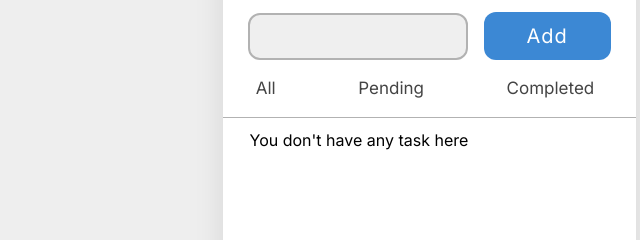
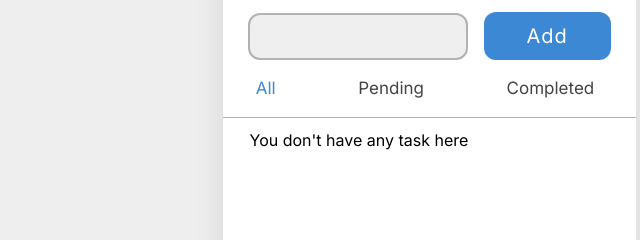
Before and after one commit to saimkrua/FinalProj_CEE_20_mcv_dev, a plain HTML site: page frontend/home.html in a window 1280 px wide. Both pictures are taken after a click on the element "All". Shown: the part 283-523 px from the top of the page, 211-851 px from the left. Drawn offline with Linux system fonts and the light colour scheme; no server answers.

Commit message:
set state filter

```diff
--- a/frontend/script.js
+++ b/frontend/script.js
@@ -43,10 +43,21 @@ const filters = document.querySelectorAll(".filter span");
 filters.forEach((btn) => {
     btn.addEventListener("click", () => {
         console.log(btn);
-
+        // for each filters set default
+        let nodes = document.querySelectorAll(".filter span.checked");
+        nodes.forEach((node) => node.classList.toggle("checked"));
+        btn.classList.toggle("checked");
         showTodo(btn.id);
     });
 });
+
+// arrprior.forEach((element) => {
+//     element.addEventListener("click", () => {
+//         setBgPrior(element);
+//         element.checked = true; //for value
+//         element.classList.toggle("checked"); //for css
+//     });
+// });
 
 const showCourseList = async () => {
     const course_option = document.getElementById("course-option");
@@ -112,6 +123,8 @@ document.addEventListener("click", (e) => { //pls don't change this line
     console.log(e.target.className);
     handleMenu(e);
 });
+
+
 
 form.addEventListener("submit", (event) => {
     event.preventDefault();
--- a/frontend/style_control-bar.css
+++ b/frontend/style_control-bar.css
@@ -33,8 +33,8 @@
     transform: translateY(-3px);
 }
 
-.filter span:active{
-    color: ;
+.filter span.checked{
+    color: #3C88D4;
 }
 
 #course-option {
```
